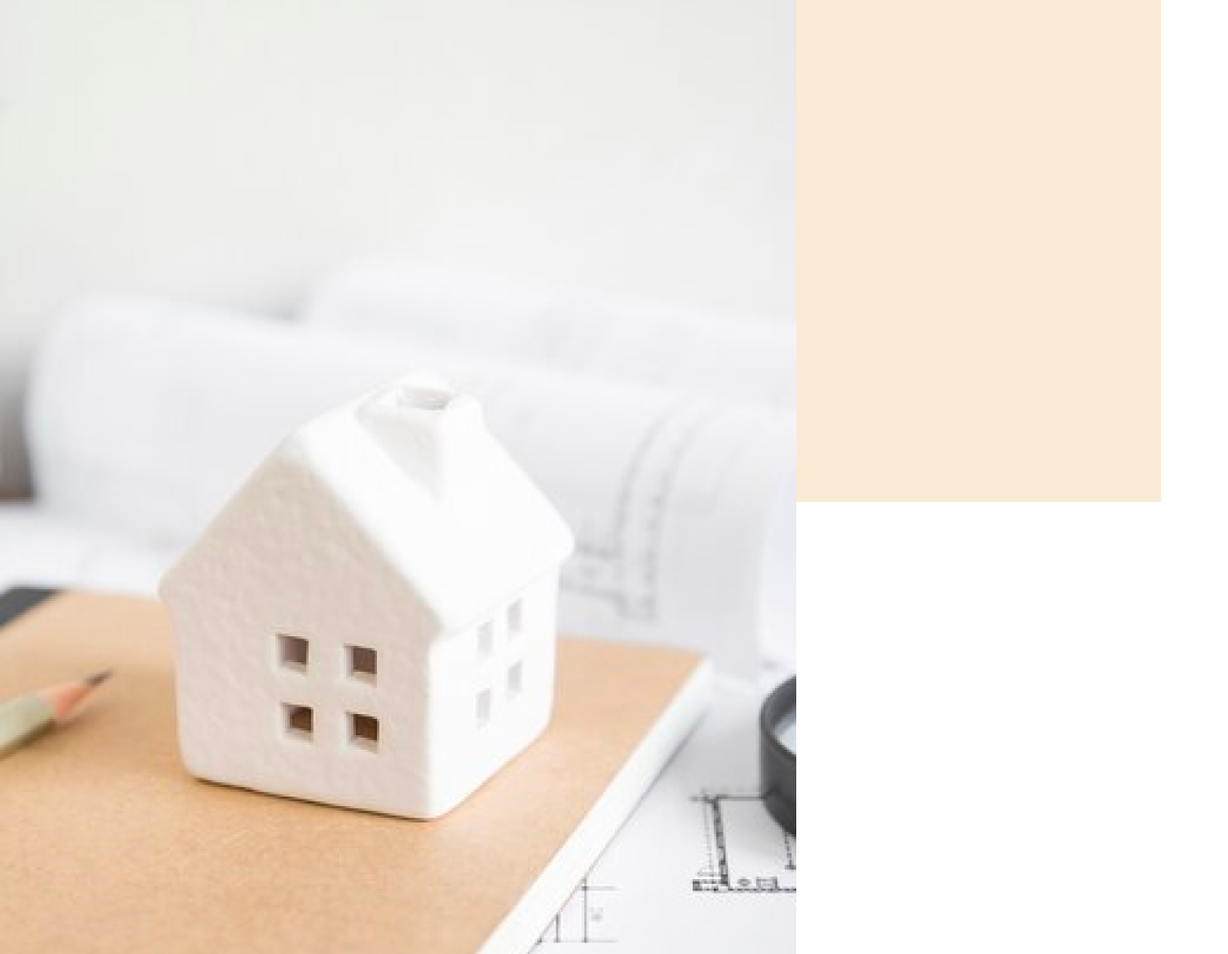
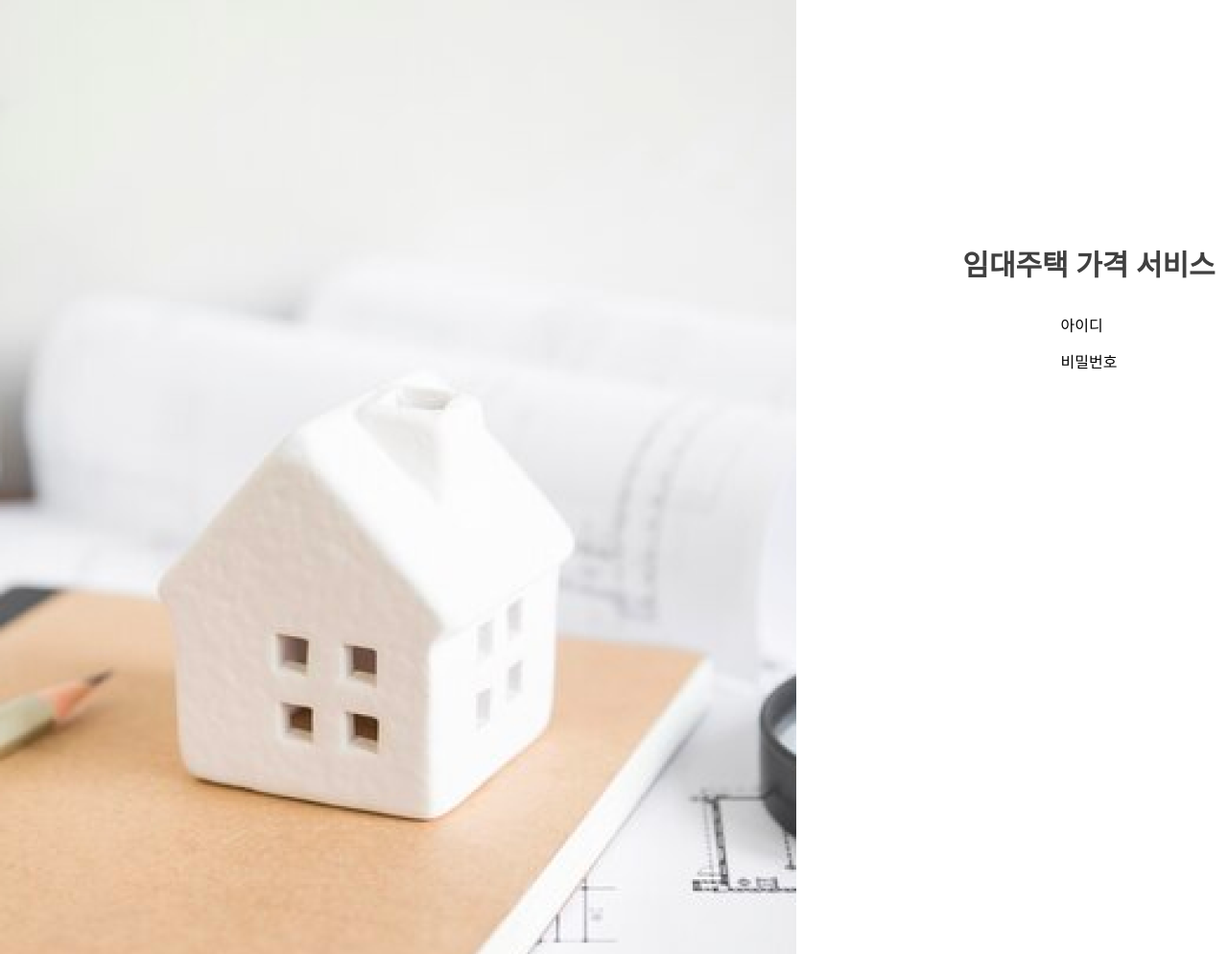
Before and after one commit to Chixol/Web_FILE, a plain HTML site: page estate/index.html in a window 1280 px wide. Shown: the top 994 px of the page at 96% size. Drawn offline with Linux system fonts and the light colour scheme; a web font is replaced by a local one.

Commit message:
2024-03-25 11:00

```diff
--- a/estate/index.html
+++ b/estate/index.html
@@ -10,7 +10,27 @@
     <div id="sign-in-wrapper">
         <div class="sign-in-image-box"></div>
         <div class="sign-in-box">
-        <div class="sign-in-container"></div>
+            <div class="sign-in-container">
+                <div class="sign-in-title h1">임대주택 가격 서비스</div>
+                <div class="sign-in-contents">
+                    <div class="sign-in-input-container">
+                        <div class="input-box">
+                            <div class="input-label">아이디</div>
+                            <div class="input-content-box"></div>
+                            <div class="input-message"></div>
+                        </div>
+
+                        <div class="input-box">
+                            <div class="input-label">비밀번호</div>
+                            <div class="input-content-box"></div>
+                            <div class="input-message"></div>
+                        </div>
+                    </div>
+                    <div class="sign-in-button-container"></div>
+                    <div class="short-divider"></div>
+                    <div class="sign-in-sns-container"></div>
+                </div>
+            </div>
         </div>
     </div>
     <script src="./script.js"></script>
--- a/estate/style.css
+++ b/estate/style.css
@@ -1,5 +1,20 @@
+@font-face {
+    font-family: 'Pretendard';
+    src: url('https://cdn.jsdelivr.net/gh/Project-Noonnu/noonfonts_2107@1.1/Pretendard-Regular.woff') format('woff');
+    font-weight: 400;
+    font-style: normal;
+}
+
 *{
     margin: 0px;
+}
+
+.h1 {
+    font-family: 'Pretendard';
+    font-size: 30px;
+    font-style: normal;
+    font-weight: 700;
+    line-height: 173%;
 }
 
 #sign-in-wrapper {
@@ -16,12 +31,40 @@
 }
 
 .sign-in-box {
+    display: flex;
+    justify-content: center;
+    align-items: center;
     flex-grow: 1;
     min-width: 610px;
 }
 
 .sign-in-container {
+    display: flex;
+    flex-direction: column;
+    align-items: center;
+    gap: 24px;
     width: 380px;
     height: 523px;
-    background-color: antiquewhite;
 }
+
+.sign-in-title {
+    color: rgba(64, 64, 64, 1);
+}
+
+.sign-in-contents {
+    display: flex;
+    flex-direction: column;
+    align-items: center;
+    gap: 24px;
+}
+
+.sign-in-input-container {
+    display: flex;
+    flex-direction: column;
+    gap: 14px;
+}
+
+.input-box {
+    width: 100%;
+
+}
```
